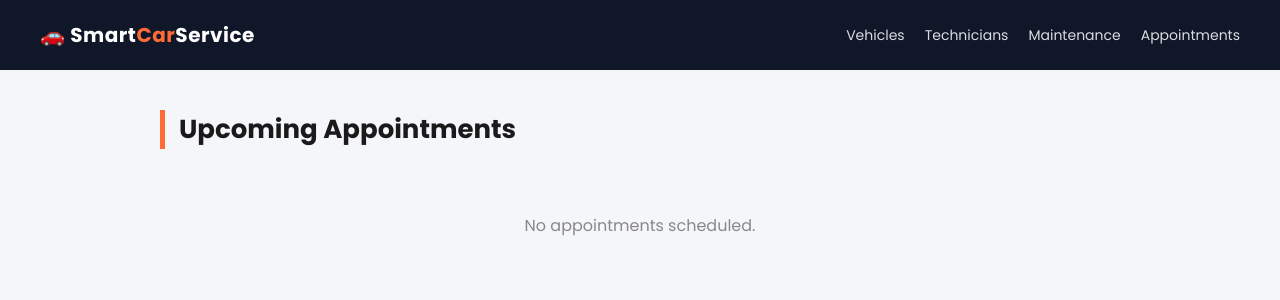
After one commit to fatma2311/car-service-system, a Django app: page /vehicles/appointments/ in a window 1280 px wide. The commit adds this page. Shown: the top 300 px of the page. Run offline with Django 5.2, Linux system fonts and the light colour scheme; data that the repository does not hold is empty.

Commit message:
Add Technician, Maintenance, and Appointment views with navigation

```diff
--- a/vehicles/static/vehicles/css/style.css
+++ b/vehicles/static/vehicles/css/style.css
@@ -92,3 +92,22 @@ h1 {
     color: #888;
     padding: 40px;
 }
+
+
+header nav {
+    display: flex;
+    gap: 20px;
+}
+
+header nav a {
+    color: white;
+    text-decoration: none;
+    font-size: 14px;
+    opacity: 0.85;
+    transition: opacity 0.15s ease;
+}
+
+header nav a:hover {
+    opacity: 1;
+    color: var(--brand-orange);
+}
--- /dev/null
+++ b/vehicles/templates/vehicles/appointment_list.html
@@ -0,0 +1,23 @@
+{% extends 'vehicles/base.html' %}
+
+{% block title %}Appointments | Smart Car Service{% endblock %}
+
+{% block content %}
+    <h1>Upcoming Appointments</h1>
+
+    {% if appointments %}
+        <div class="card-grid">
+            {% for appt in appointments %}
+                <div class="vehicle-card">
+                    <h3>{{ appt.vehicle }}</h3>
+                    <span class="plate">{{ appt.status }}</span>
+                    <p class="owner">Technician: {{ appt.technician.user.username }}</p>
+                    <p class="owner">When: {{ appt.scheduled_date }}</p>
+                    {% if appt.notes %}<p class="owner">Notes: {{ appt.notes }}</p>{% endif %}
+                </div>
+            {% endfor %}
+        </div>
+    {% else %}
+        <div class="empty-state">No appointments scheduled.</div>
+    {% endif %}
+{% endblock %}
--- a/vehicles/templates/vehicles/base.html
+++ b/vehicles/templates/vehicles/base.html
@@ -10,6 +10,12 @@
 <body>
     <header>
         <div class="logo">🚗 Smart<span>Car</span>Service</div>
+                <nav>
+            <a href="{% url 'vehicle_list' %}">Vehicles</a>
+            <a href="{% url 'technician_list' %}">Technicians</a>
+            <a href="{% url 'maintenance_list' %}">Maintenance</a>
+            <a href="{% url 'appointment_list' %}">Appointments</a>
+        </nav>
     </header>
     <main>
         {% block content %}{% endblock %}
--- a/vehicles/urls.py
+++ b/vehicles/urls.py
@@ -3,4 +3,7 @@ from . import views
 
 urlpatterns = [
     path('', views.vehicle_list, name='vehicle_list'),
+    path('technicians/', views.technician_list, name='technician_list'),
+    path('maintenance/', views.maintenance_list, name='maintenance_list'),
+    path('appointments/', views.appointment_list, name='appointment_list'),
 ]
--- a/vehicles/views.py
+++ b/vehicles/views.py
@@ -1,7 +1,21 @@
 from django.shortcuts import render
-from .models import Vehicle
-
+from .models import Vehicle, Technician, MaintenanceRecord, Appointment
 
 def vehicle_list(request):
     vehicles = Vehicle.objects.all()
     return render(request, 'vehicles/vehicle_list.html', {'vehicles': vehicles})
+
+
+def technician_list(request):
+    technicians = Technician.objects.all()
+    return render(request, 'vehicles/technician_list.html', {'technicians': technicians})
+
+
+def maintenance_list(request):
+    records = MaintenanceRecord.objects.all().order_by('-service_date')
+    return render(request, 'vehicles/maintenance_list.html', {'records': records})
+
+
+def appointment_list(request):
+    appointments = Appointment.objects.all().order_by('scheduled_date')
+    return render(request, 'vehicles/appointment_list.html', {'appointments': appointments})
```
Also changed, not shown: vehicles/templates/vehicles/maintenance_list.html (added, +23 -0 lines), vehicles/templates/vehicles/technician_list.html (added, +23 -0 lines).
